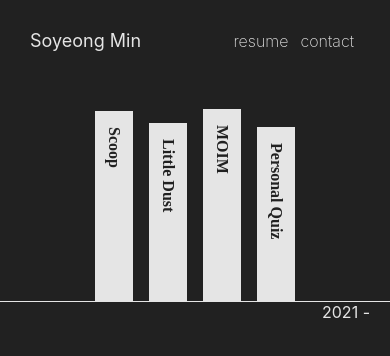
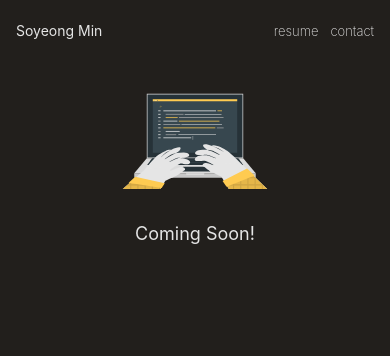
Before and after one commit to soyeongmin/portfolio, a React (Create React App) app: page /portfolio/project in a window 390 px wide. Shown: the top 356 px of the page. Built offline with nearby package versions, Linux system fonts and the light colour scheme.

Commit message:
Make pages & modify UI

```diff
--- a/package.json
+++ b/package.json
@@ -2,7 +2,7 @@
   "name": "portfolio",
   "version": "0.1.0",
   "private": true,
-  "homepage": "https://minsso0.github.io/website",
+  "homepage": "https://minsso0.github.io/portfolio",
   "dependencies": {
     "@testing-library/jest-dom": "^5.16.5",
     "@testing-library/react": "^13.4.0",
@@ -16,6 +16,7 @@
     "react-dom": "^18.2.0",
     "react-router-dom": "^6.4.3",
     "react-scripts": "5.0.1",
+    "react-scroll-horizontal": "^1.6.6",
     "typescript": "^4.9.3",
     "web-vitals": "^2.1.4"
   },
--- a/src/App.css
+++ b/src/App.css
@@ -1,11 +1,11 @@
 html {
-  background-color: #212121;
-  font-size: 16px;
+  background-color: #221F1C;
 }
 
 .App {
   font-family: 'inter', sans-serif;
   color: #e5e5e5;
+
 }
 
 .Gnb {
@@ -17,8 +17,8 @@ html {
 }
 
 .BtnGroup {
-  display: block;
-  gap: 12px;
+  display: flex;
+  gap: 20px;
   float: right;
 }
 
@@ -27,8 +27,9 @@ button {
   background-color: rgba(0,0,0,0);
   color: #e5e5e5;
   font-family: 'inter', sans-serif;
-  font-size: 1em;
+  font-size: 15px;
   font-weight: 200;
+  padding: 0;
 }
 button:hover {
   color: #ffcb51;
@@ -37,19 +38,19 @@ button:hover {
 
 .Home_text {
   display: inline;
-  font-size: 18px;
+  font-size: 16px;
 }
 
 .Shelf {
-  padding: 0 60px 0 60px;
   height: 200px;
-  margin: 20px 0 0 0;
+  margin: 24px auto 0;
   display: flex;
   justify-content: center;
   gap: 16px;
   flex-wrap: wrap;
   border: 1px solid #e5e5e5;
   border-style: none none solid;
+  background: linear-gradient(to bottom, #221F1C, #3c3b3a);
 }
 
 .Book {
@@ -72,6 +73,48 @@ button:hover {
   cursor: pointer;
   animation: animate 1.5s linear infinite;
 }
+
+.YearMark {
+  text-align: right;
+  vertical-align: bottom;
+  padding: 8px 30px 36px 0;
+  font-size: 14px;
+  font-weight: 100;
+  color: #cdcdcd;
+}
+
+@media (max-width: 768px) {
+  .Gnb {
+    padding: 8px 16px 12px 16px;
+  }
+  .BtnGroup {
+    gap: 12px;
+  }
+  button {
+    font-size: 13px;
+  }
+  .Home_text {
+    font-size: 14px;
+  }
+  .Shelf {
+    overflow-x: scroll;
+    border: 0.5px solid;
+    border-style: none none solid;
+    gap: 6px;
+  }
+  .Shelf::-webkit-scrollbar {
+    display: none;
+  }
+  .YearMark {
+    font-size: 12px;
+    padding-right: 16px;
+    padding-bottom: 16px;
+  }
+  .Book {
+    font-size: 14px;
+  }
+}
+
 @keyframes animate {
 
   0% {
--- a/src/App.tsx
+++ b/src/App.tsx
@@ -1,10 +1,15 @@
 import React from 'react';
+import { Route, Routes, BrowserRouter } from "react-router-dom";
 import './App.css';
 import 'animate.css';
-import Shelf from './Shelf';
+import Shelf from '../src/component/Shelf';
+import Project from './page/projectView';
 
 function App() {
+  const pj21 = ["Scoop", "Little Dust", "MOIM", "Personal Quiz"];
+  const pj20 = ["Jo Malone", "Wave Box", "Airbnb redesign", "online edu tool"];
   return (
+    <BrowserRouter>
         <div className="App">
           <div className='Gnb'>
             <p className='Home_text'>Soyeong Min</p>
@@ -13,8 +18,17 @@ function App() {
               <button>contact</button>
             </div>
           </div>
-      <Shelf/>
+          <Routes>
+            <Route path='/portfolio' element={
+              <div>
+                <Shelf key={1} year='2021 -' projects={pj21}/>
+                <Shelf key={2} year='2019 - 2020' projects={pj20}/>
               </div>
+            } />
+            <Route path='portfolio/project' element={<Project/>} />
+          </Routes>
+        </div>
+    </BrowserRouter>
   );
 }
 
--- a/src/Shelf.tsx
+++ /dev/null
@@ -1,19 +0,0 @@
-import React from 'react';
-
-const projects = ["Scoop", "Little Dust", "MOIM", "Personal Quiz"];
-
-const Shelf = () => {
-
-    return (
-    <div>
-        <div className='Shelf'>
-            {projects.map(e => {
-                return <div className='Book' style={{marginTop:e.length*2, }} onClick={()=> alert(`I'm ${e}!`)}> {e}</div>
-            })}
-        </div>
-        <div style={{paddingRight: 20, verticalAlign:'bottom', textAlign:'right'}}>2021 -</div>
-      </div>
-    )
-}
-
-export default Shelf;
--- /dev/null
+++ b/src/component/Shelf.tsx
@@ -0,0 +1,29 @@
+import React from 'react';
+import { Route, useNavigate } from 'react-router-dom';
+import ScrollHorizontal from 'react-scroll-horizontal';
+
+
+interface props {
+    year: string,
+    projects: string[],
+}
+
+const Shelf = (props:props) => {
+    const navigate = useNavigate();
+    const movePj = () => {
+        navigate("/portfolio/project");
+    }
+
+    return (
+        <div>
+            <div className='Shelf'>
+                {props.projects.map((e, idx) => {
+                    return <div key={idx} className='Book' style={{marginTop:e.length*2, }} onClick={movePj}> {e}</div>
+                })}
+            </div>
+            <div className='YearMark'>{props.year}</div>
+        </div>
+    )
+}
+
+export default Shelf;
--- /dev/null
+++ b/src/page/projectView.tsx
@@ -0,0 +1,13 @@
+import React from 'react';
+import preparing from '../preparing.svg'
+
+const Project = () => {
+    return (
+        <div style={{textAlign:'center', marginTop:20}}>
+            <img style={{textAlign:'center'}} width='40%' src={preparing} />
+            <div style={{textAlign:'center', fontSize:18, paddingTop:30}}>Coming Soon!</div>
+        </div>
+    )
+}
+
+export default Project;
--- a/tsconfig.json
+++ b/tsconfig.json
@@ -22,5 +22,5 @@
   },
   "include": [
     "src"
-  ]
+, "component/Shelf.tsx"  ]
 }
```
Also changed, not shown: src/preparing.svg (added), 1 other file (tests, documents, lock files or other folders). Lines whose indentation alone changed are shown as unchanged.
